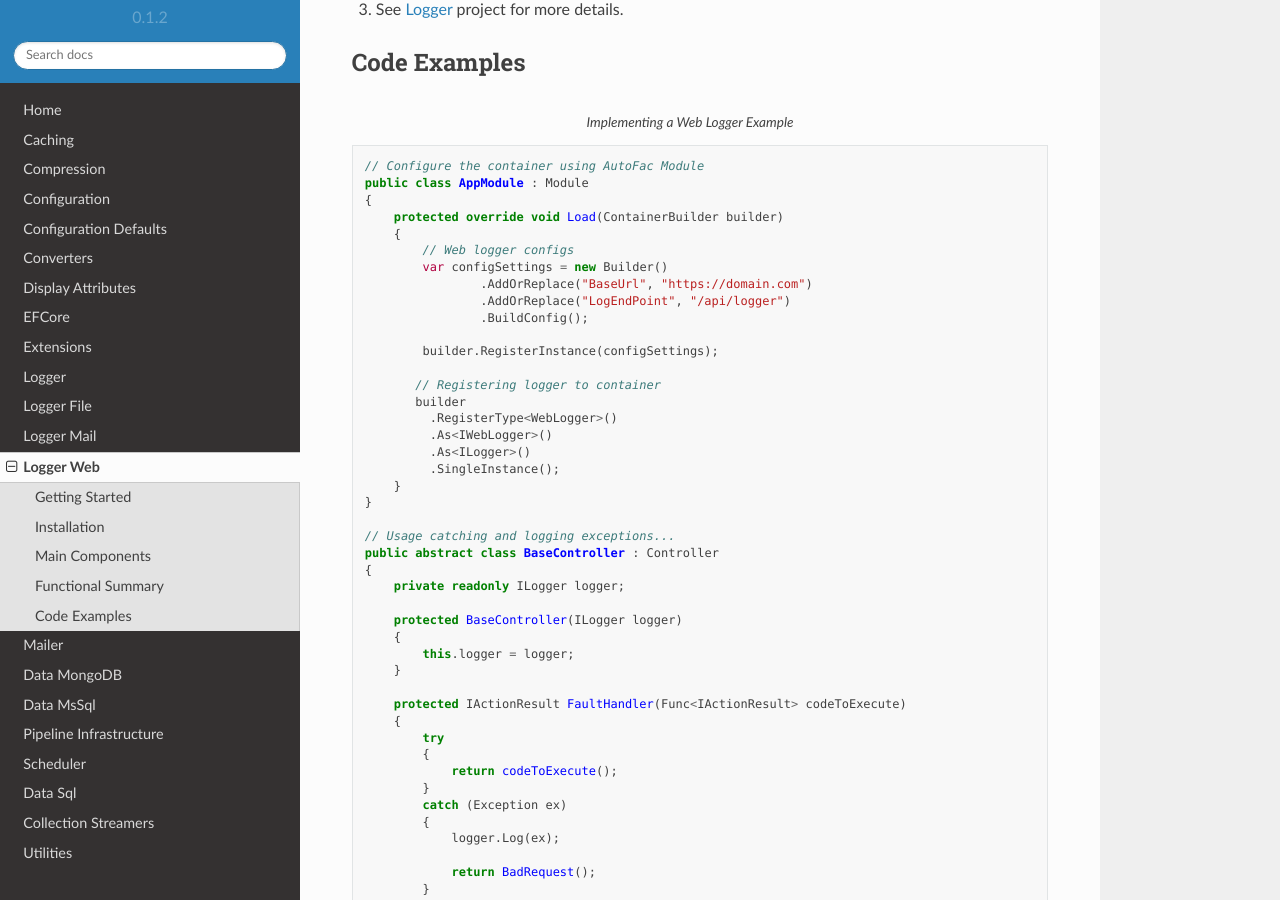
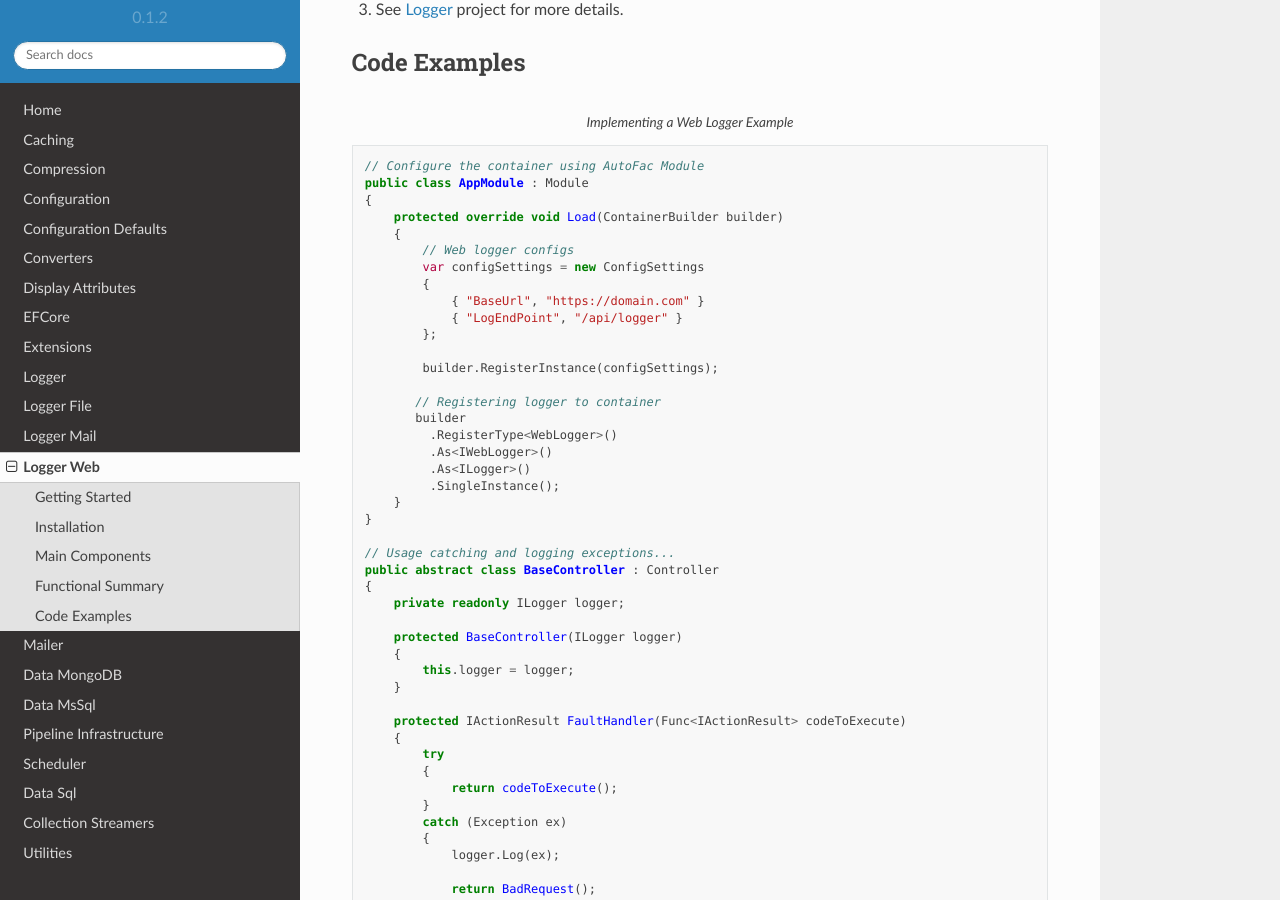
Before and after one commit to BjornWilliams/DocsVersaTul, a Sphinx documentation site: the page built from docs/source/logger-web.rst, in a window 1280 px wide and 900 px high, scrolled down 769 px. Built offline with Sphinx 7.4.7 and the Read the Docs theme 2.0.0, drawn with Linux system fonts in a browser that asks for light colours.

Commit message:
Update logger-web.rst
Web logger doesn't have default builder update code to match.

```diff
--- a/docs/source/logger-web.rst
+++ b/docs/source/logger-web.rst
@@ -40,10 +40,11 @@ Code Examples
         protected override void Load(ContainerBuilder builder)
         {
             // Web logger configs
-            var configSettings = new Builder()
-                    .AddOrReplace("BaseUrl", "https://domain.com")
-                    .AddOrReplace("LogEndPoint", "/api/logger")
-                    .BuildConfig();
+            var configSettings = new ConfigSettings
+            {
+                { "BaseUrl", "https://domain.com" }
+                { "LogEndPoint", "/api/logger" }
+            };
 
             builder.RegisterInstance(configSettings);
 
```
